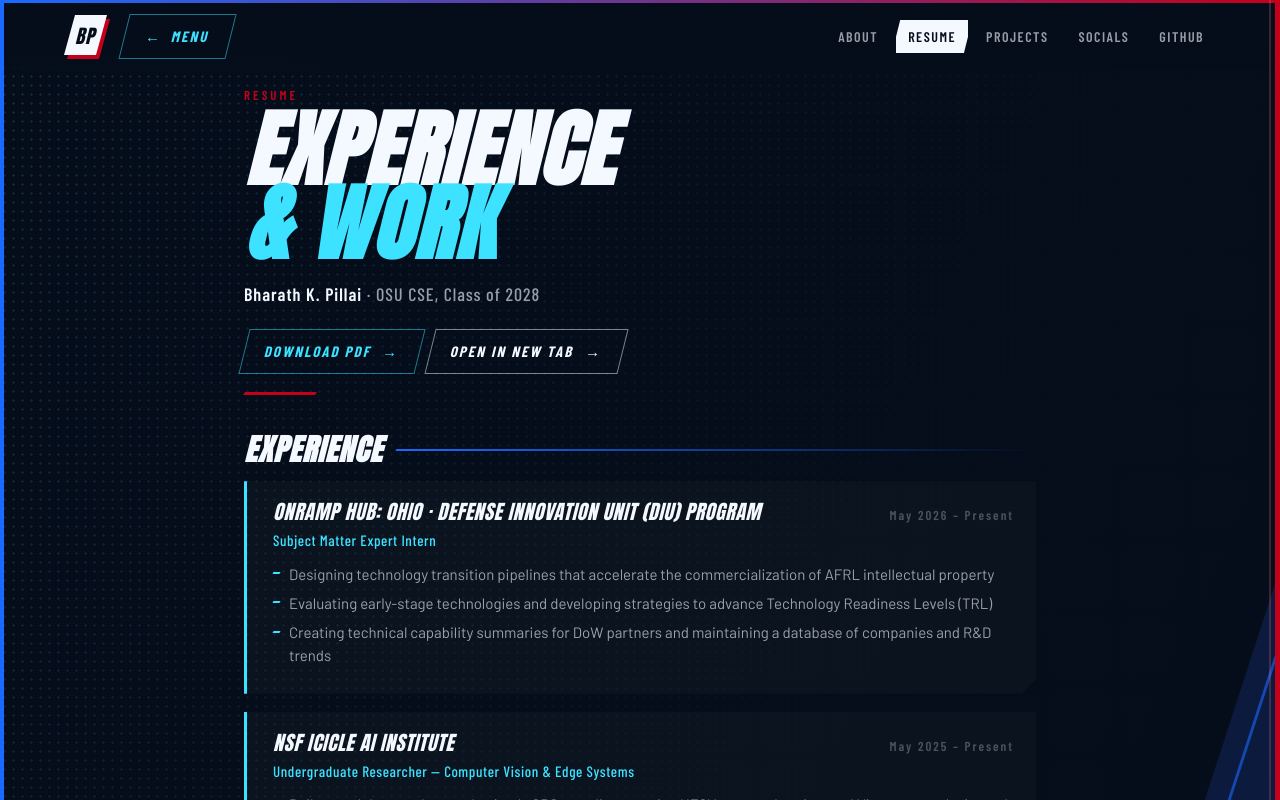
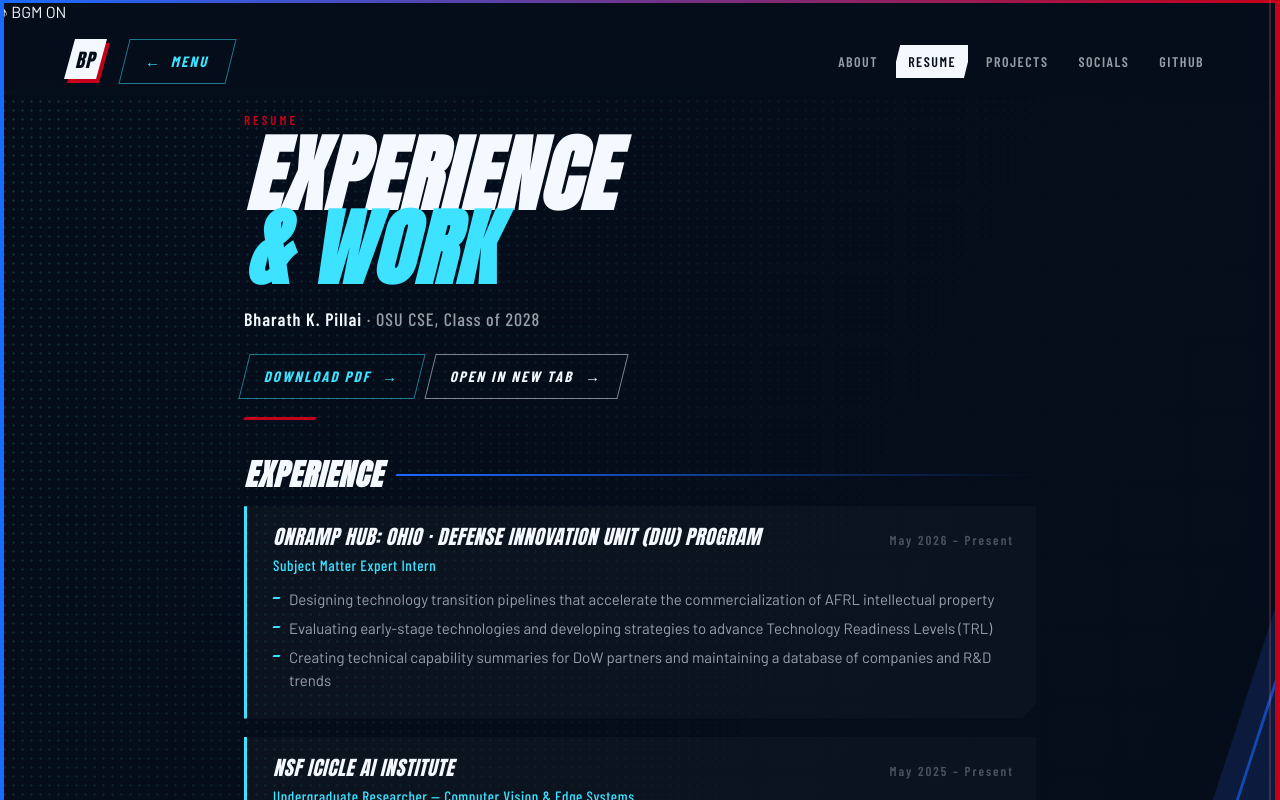
Before and after one commit to Bharathpillai06/portfoliowebsite, a React (Vite) app: page /resume in a window 1280 px wide. Shown: the top 800 px of the page. Built offline with nearby package versions, Linux system fonts and the light colour scheme.

Commit message:
Add background music component to MenuScreen

```diff
--- a/src/App.jsx
+++ b/src/App.jsx
@@ -11,6 +11,7 @@ import ProjectsPage from './ProjectsPage'
 import MobileHome from './MobileHome'
 import useIsMobile from './hooks/useIsMobile'
 import { track } from './lib/analytics'
+import BgMusic from './components/BgMusic'
 
 function MenuScreen() {
   const navigate = useNavigate()
@@ -40,6 +41,8 @@ export default function App() {
   const Home = mobile ? MobileHome : MenuScreen
   useEffect(() => { track('page_view', { path: location.pathname, layout: mobile ? 'mobile' : 'desktop' }) }, [location.pathname, mobile])
   return (
+    <>
+    <BgMusic />
     <AnimatePresence mode="wait">
       <Routes location={location} key={location.pathname}>
         <Route path="/"         element={<PageTransition><Home /></PageTransition>} />
@@ -50,5 +53,6 @@ export default function App() {
         <Route path="*"         element={<PageTransition><Home /></PageTransition>} />
       </Routes>
     </AnimatePresence>
+    </>
   )
 }
```
